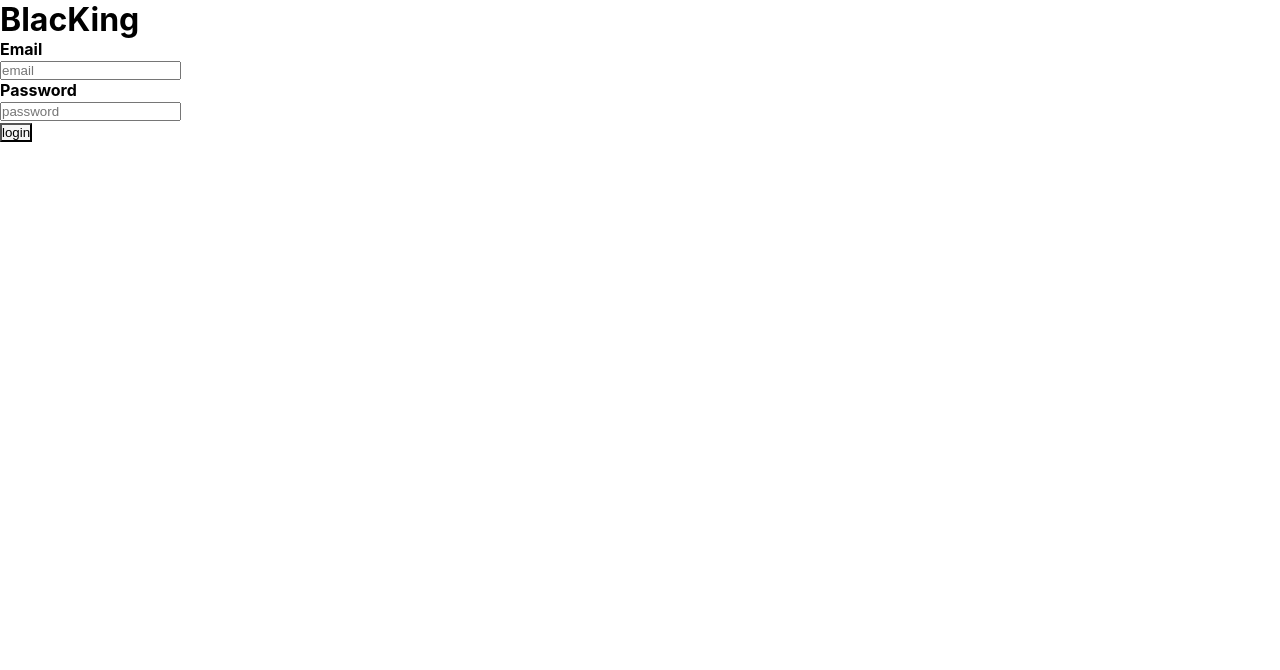
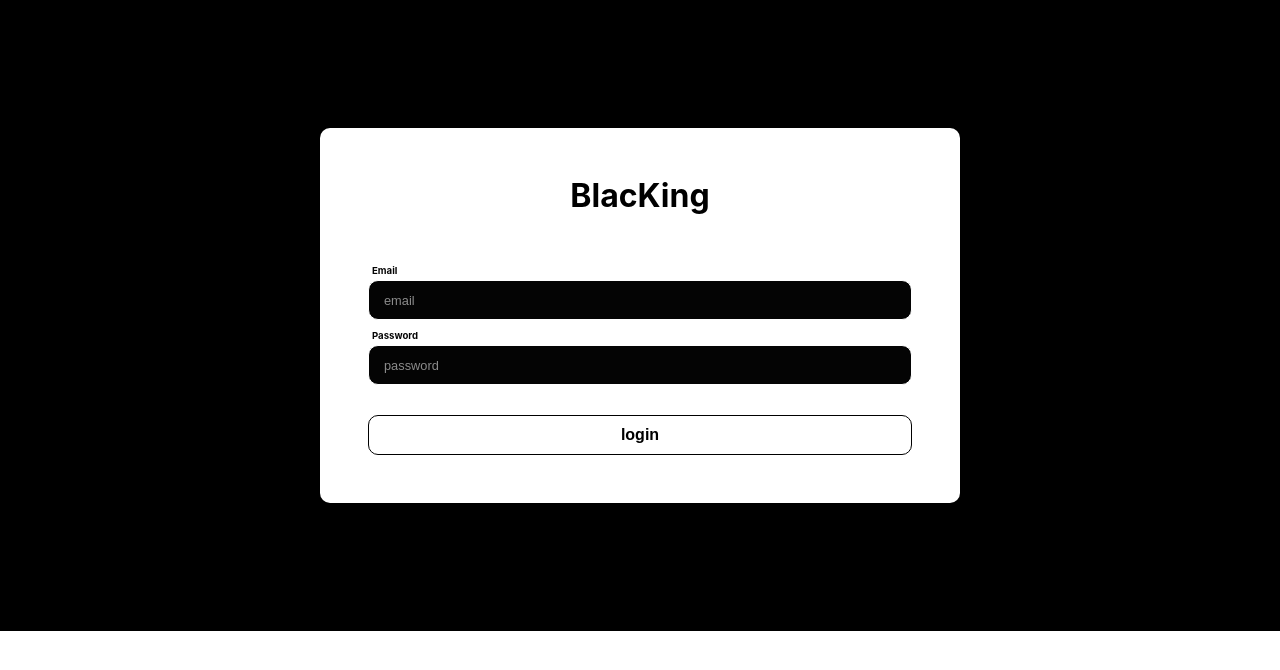
Before and after one commit to robpduo/RedKing, a React (Create React App) app in the folder blackjack-frontend/: page /login in a window 1280 px wide. Shown: the top 670 px of the page. Built offline with nearby package versions, Linux system fonts and the light colour scheme.

Commit message:
made styling for long screen

```diff
--- a/blackjack-frontend/src/Components/LoginForm/LoginForm.css
+++ b/blackjack-frontend/src/Components/LoginForm/LoginForm.css
@@ -0,0 +1,84 @@
+.login {
+  border-radius: 10px !important;
+
+
+  background-color: black;
+
+
+  width: 50%;
+
+  padding: 3rem;
+
+  display: flex;
+  flex-direction: column;
+  justify-content: center;
+
+  margin: 8rem auto;
+  over-flow: none;
+}
+
+
+.loginHeader {
+  margin-bottom: 50px;
+  text-align: center;
+  color: white;
+  font-size: 2rem;
+}
+
+.inputDiv:not('last') {
+  margin-bottom: 16px;
+}
+
+.inputH4 {
+  color: var(--text-white);
+  font-size: 0.6rem;
+  margin-left: 4px;
+  margin-bottom: 4px;
+}
+
+.loginInput {
+  height: 40px;
+  margin-bottom: 10px;
+  background-color: var(--text-white);
+
+        /* filter: invert(100%); */
+  width: 100%;
+
+  border-radius: 10px;
+  padding: 8px;
+  padding-left: 15px;
+  border: 1px solid var(--bg);
+  font-size: 0.8rem;
+}
+
+::placeholder {
+    background-color: var(--text-white);
+}
+
+.loginInput:focus {
+  outline-width: 0;
+
+}
+
+.loginBtn {
+  /* background-color: var(--btn-blue); */
+  background-color: black;
+  color: white;
+  width: 100%;
+  height: 40px;
+  border: 1px solid white;
+  border-radius: 10px;
+  margin-top: 20px;
+  padding: auto;
+  font-size: 1rem;
+  font-weight: bold;
+  text-align: center;
+  cursor: pointer;
+}
+
+.loginBtn:hover {
+  transition: 0.5s;
+  background-color: white;
+  color: black;
+
+}
--- a/blackjack-frontend/src/Components/LoginForm/LoginForm.tsx
+++ b/blackjack-frontend/src/Components/LoginForm/LoginForm.tsx
@@ -38,6 +38,7 @@ export const LoginForm: React.FC<any> = (spinner: any) => {
 
   return (
     <div className="login">
+
       {/* text container */}
       <div className="textContainer">
         <h1 className="loginHeader">BlacKing</h1>
@@ -73,9 +74,10 @@ export const LoginForm: React.FC<any> = (spinner: any) => {
         </div>
       </form>
 
-      <button className="loginButton" onClick={handleLogin}>
+      <button className="loginBtn" onClick={handleLogin}>
         login
       </button>
+
     </div>
   );
 };
--- a/blackjack-frontend/src/Views/LoginPage/LoginPage.css
+++ b/blackjack-frontend/src/Views/LoginPage/LoginPage.css
@@ -0,0 +1,18 @@
+.loginPage {
+
+
+  display: flex;
+  align-items: center !important;
+  justify-content: center !important;
+
+  background: white;
+
+}
+/*
+.loginPage:not(:hover) {
+    filter: invert(100%);
+} */
+
+.loginPage:hover {
+      filter: invert(100%);
+}
--- a/blackjack-frontend/src/index.css
+++ b/blackjack-frontend/src/index.css
@@ -1,8 +1,19 @@
+:root {
+   --bg: #000;
+   --grey: #2d2e2e;
+  --btn-blue: #3891a6;
+  --accent: #23ce6b;
+  --text-white: #fbfbfb;
+  --toastify-color-dark: #000;
+  --toastify-color-progress-dark: #3891a6;
+}
+
 * {
   margin: 0;
   padding: 0;
   box-sizing: border-box;
 }
+
 
 a {
   text-decoration: none;
```
Also changed, not shown: blackjack-frontend/src/Views/LoginPage/LoginPage.tsx (+0 -7 lines).
